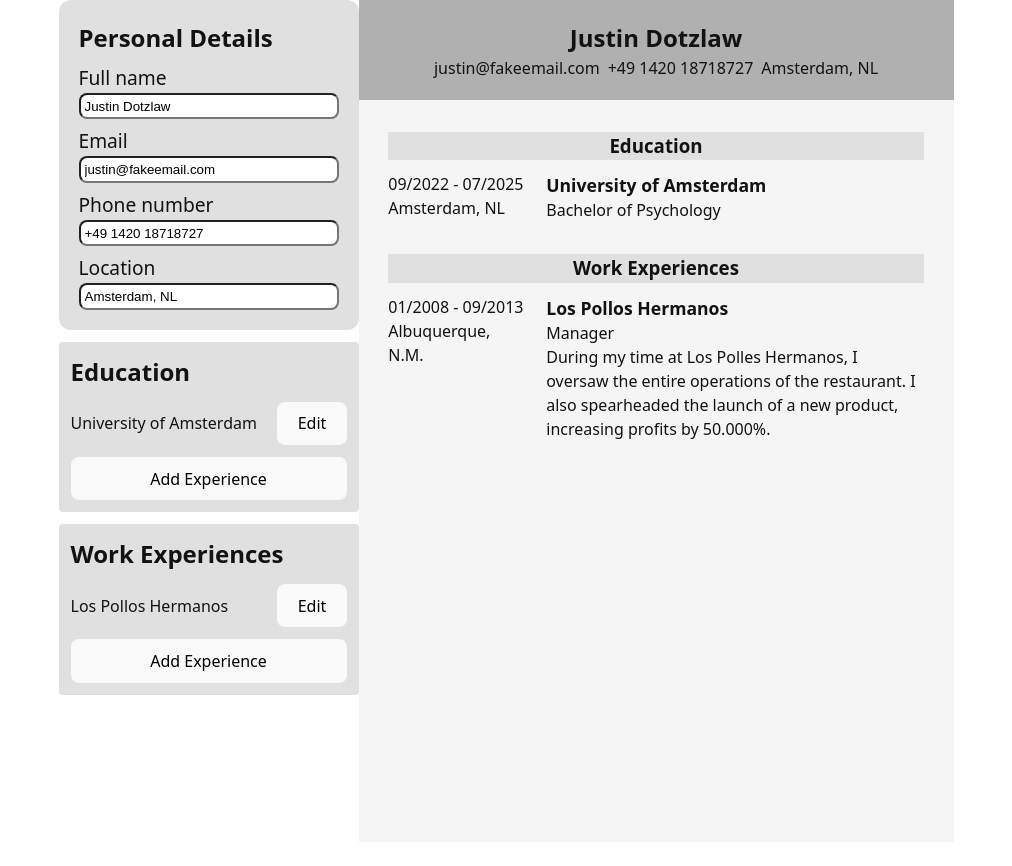
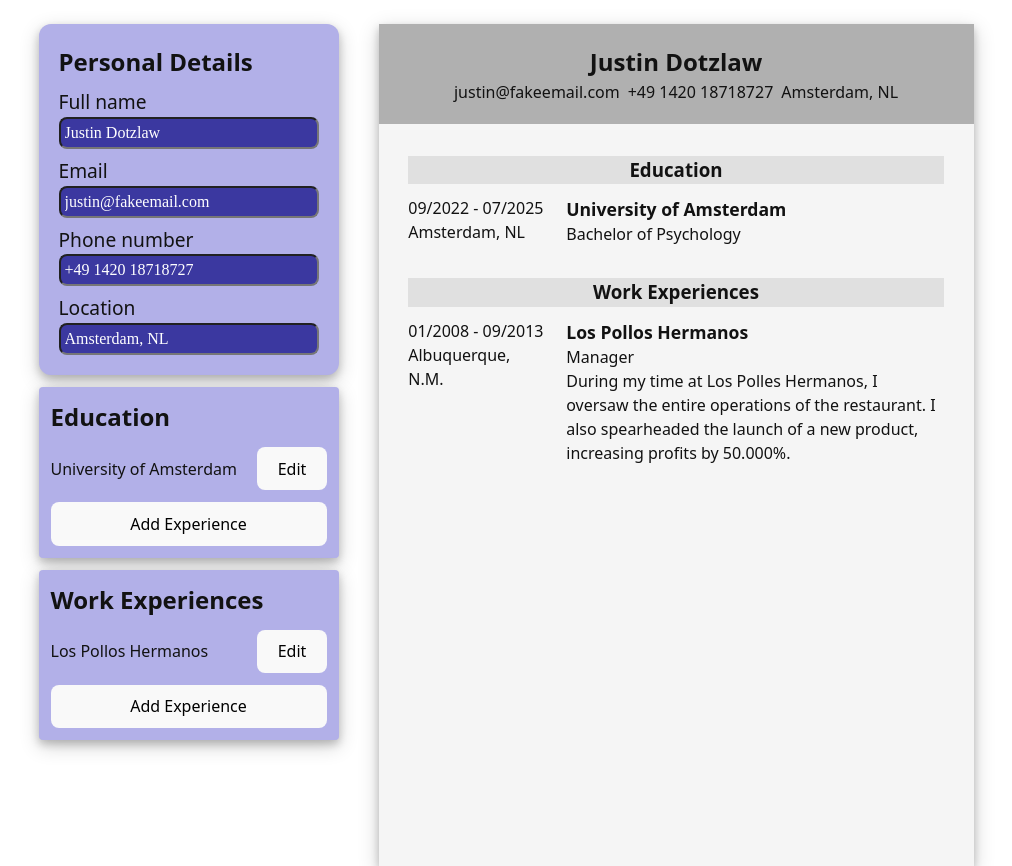
Before and after one commit to dollarwolv/CV, a React (Vite) app: page / in a window 1280 px wide. Shown: the whole page, without its empty margins (134-1146 px from the left). Before the commit the page ends 842 px from the top, so only its background shows below. Built offline with nearby package versions, Linux system fonts and the light colour scheme.

Commit message:
Add animation on expand

```diff
--- a/src/App.css
+++ b/src/App.css
@@ -2,6 +2,7 @@
   width: 100vw;
   display: flex;
   justify-content: center;
+  gap: 40px;
 }
 
 .edit-info {
--- a/src/components/EducationForm.jsx
+++ b/src/components/EducationForm.jsx
@@ -15,7 +15,7 @@ export default function EducationForm({
   }
 
   return (
-    <>
+    <div className={isSubmitted ? "edu-wrapper" : "edu-wrapper expanded"}>
       {!isSubmitted ? (
         <form className="education-form" onSubmit={handleSubmit}>
           {keys.map(
@@ -57,6 +57,6 @@ export default function EducationForm({
           <button onClick={() => setIsSubmitted(false)}>Edit</button>
         </div>
       )}
-    </>
+    </div>
   );
 }
--- a/src/index.css
+++ b/src/index.css
@@ -5,7 +5,7 @@
 
   color-scheme: light dark;
   color: #e0e0e0;
-  background-color: #121212;
+  background-color: #1a2a80;
 
   font-synthesis: none;
   text-rendering: optimizeLegibility;
@@ -28,8 +28,8 @@ a:hover {
 
 body {
   margin: 0;
+  margin-top: 24px;
   display: flex;
-  place-items: center;
   min-width: 320px;
   min-height: 100vh;
 }
@@ -44,11 +44,12 @@ form {
   flex-direction: column;
   gap: 8px;
   justify-content: space-between;
-  background-color: #e0e0e0;
+  background-color: #b2b0e8;
   padding: 20px;
   border-radius: 12px;
   min-width: 300px;
   color: #121212;
+  box-shadow: 0 4px 8px 0 rgba(0, 0, 0, 0.2), 0 6px 20px 0 rgba(0, 0, 0, 0.19);
 }
 
 input {
@@ -57,6 +58,11 @@ input {
   width: 100%;
   padding: 4px;
   transition: box-shadow 0.3s ease;
+  background-color: #3b38a0;
+  color: white;
+  font-size: 1em;
+  font-weight: 400;
+  font-family: Avenir;
 }
 
 :focus {
@@ -86,7 +92,7 @@ button {
   font-size: 1em;
   font-weight: 500;
   font-family: inherit;
-  background-color: #1a1a1a;
+  background-color: #3b38a0;
   cursor: pointer;
   transition: border-color 0.25s;
 }
@@ -116,8 +122,21 @@ button:focus-visible {
   flex-direction: column;
   gap: 12px;
   margin-top: 12px;
-  background-color: #e0e0e0;
+  background-color: #b2b0e8;
   border-radius: 4px;
   padding: 12px;
   color: #121212;
+  box-shadow: 0 4px 8px 0 rgba(0, 0, 0, 0.2), 0 6px 20px 0 rgba(0, 0, 0, 0.19);
 }
+
+/* default state ─ keep it hidden and collapsed */
+.edu-wrapper {
+  max-height: 48px;
+  overflow: hidden;
+  transition: max-height 500ms ease;
+}
+
+/* when the form is visible */
+.edu-wrapper.expanded {
+  max-height: 1000px; /* any value larger than the form  */
+}
--- a/src/styles/CV.css
+++ b/src/styles/CV.css
@@ -3,6 +3,7 @@
   height: 842px;
   background-color: whitesmoke;
   color: #121212;
+  box-shadow: 0 4px 8px 0 rgba(0, 0, 0, 0.2), 0 6px 20px 0 rgba(0, 0, 0, 0.19);
 }
 
 .header {
--- a/src/styles/EducationForm.css
+++ b/src/styles/EducationForm.css
@@ -2,6 +2,6 @@
   display: flex;
   justify-content: space-between;
   align-items: center;
-  background-color: #e0e0e0;
+  background-color: #b2b0e8;
   color: #121212;
 }
```
